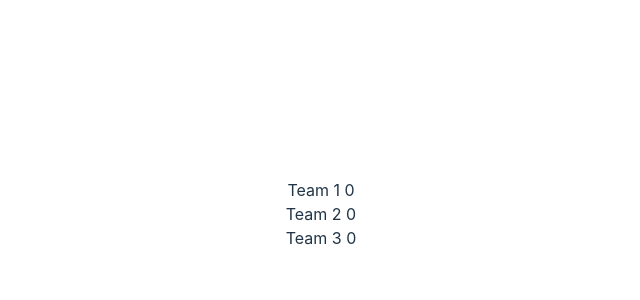
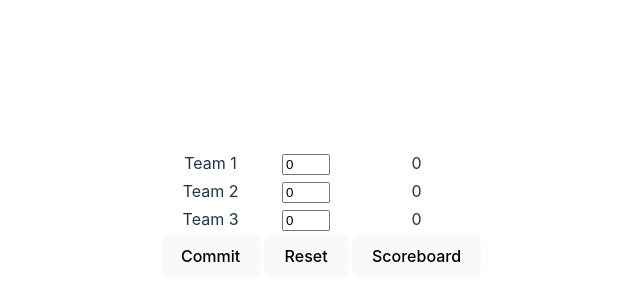
Before and after one commit to WingSMC/qpa-escape, a Vue app: page /#/dashboard in a window 1280 px wide. Shown: the part 186-486 px from the top of the page, without its empty margins (319-959 px from the left). Built offline with nearby package versions, Linux system fonts and the light colour scheme.

Commit message:
almost complete dashboard

```diff
--- a/src/data/store/scoreStore.ts
+++ b/src/data/store/scoreStore.ts
@@ -12,9 +12,9 @@ interface State {
 
 const useScoreStore = defineStore("scoreStore", {
 	state: () => ({
-		teams: createTeams(),
+		teams: JSON.parse(localStorage.getItem("teams")!!) ?? createTeams(),
 		questions: createQuestions(),
-		round: 0,
+		round: JSON.parse(localStorage.getItem("round")!!) ?? 0,
 	}) as State,
 	actions: {
 		ADD_POINTS(points: number[]) {
@@ -28,11 +28,15 @@ const useScoreStore = defineStore("scoreStore", {
 					this.$state[key] = JSON.parse(item)
 				}
 			}
+		},
+		RESET() {
+			localStorage.clear()
+			this.$reset()
 		}
 	},
 })
 
-window.addEventListener("storage", (e: StorageEvent) => {
+addEventListener("storage", (e: StorageEvent) => {
 	const store = useScoreStore()
 	const { key } = e
 	store.LOAD_ITEM(key as keyof State)
--- a/src/router/index.ts
+++ b/src/router/index.ts
@@ -8,16 +8,16 @@ const router = createRouter({
 		{
 			path: "/dashboard",
 			name: "dashboard",
-			component: Dashboard
+			component: Dashboard,
 		},
 		{
 			path: "/scoreboard",
 			name: "scoreboard",
-			component: Scoreboard
+			component: Scoreboard,
 		},
 		{
 			path: "/:pathMatch(.*)*",
-			redirect: { name: "dashboard" }
+			redirect: { name: "dashboard" },
 		}
 	],
 	history: createWebHashHistory()
--- a/src/views/Dashboard.vue
+++ b/src/views/Dashboard.vue
@@ -1,15 +1,61 @@
 <script setup lang="ts">
+import { ref } from "vue"
 import useScoreStore from "../data/store/scoreStore"
+import router from "../router"
 
 const store = useScoreStore()
+const inputs = ref(null as unknown as HTMLInputElement[])
+let teams = ref([0, 0, 0] as Array<number | string>)
+
+const clearField = (i: number) => (teams.value[i] ||= "")
+const fillField = (i: number) => (teams.value[i] ||= 0)
+
+const commitTeams = () => {
+	store.ADD_POINTS(teams.value as number[])
+	teams.value = [0, 0, 0]
+	inputs.value[0].focus()
+}
+
+const openScoreboard = () => {
+	window.open("/#/scoreboard")
+}
+
+// TODO edit final points
 </script>
 
 <template>
-	<div class="teams">
-		<div class="team" v-for="team in store.$state.teams" :key="team.name">
-			{{ team.name }} {{ team.points }}
-		</div>
-	</div>
+	<form @submit.prevent="commitTeams">
+		<table class="teams" ref="table">
+			<tr class="team" v-for="(team, i) in store.$state.teams" :key="team.name">
+				<td>{{ team.name }}</td>
+				<td>
+					<input
+						type="number"
+						aria-label="Points to add"
+						min="0"
+						max="3"
+						step="1"
+						v-model.number="teams[i]"
+						@focus="clearField(i)"
+						@blur="fillField(i)"
+						ref="inputs"
+					/>
+				</td>
+				<td>{{ team.points }}</td>
+			</tr>
+			<tr>
+				<td>
+					<button class="commit">Commit</button>
+				</td>
+				<td>
+					<button type="button" @click="store.RESET">Reset</button>
+				</td>
+				<td>
+					<button type="button" @click="openScoreboard">Scoreboard</button>
+				</td>
+			</tr>
+		</table>
+	</form>
 </template>
 
 <style></style>
--- a/src/views/Scoreboard.vue
+++ b/src/views/Scoreboard.vue
@@ -1,5 +1,16 @@
-<script setup lang="ts"></script>
+<script setup lang="ts">
+import useScoreStore from "../data/store/scoreStore"
 
-<template>sb</template>
+const store = useScoreStore()
+</script>
+
+<template>
+	<table class="teams" ref="table">
+		<tr class="team" v-for="(team, i) in store.$state.teams" :key="team.name">
+			<td>{{ team.name }}</td>
+			<td>{{ team.points }}</td>
+		</tr>
+	</table>
+</template>
 
 <style></style>
```
